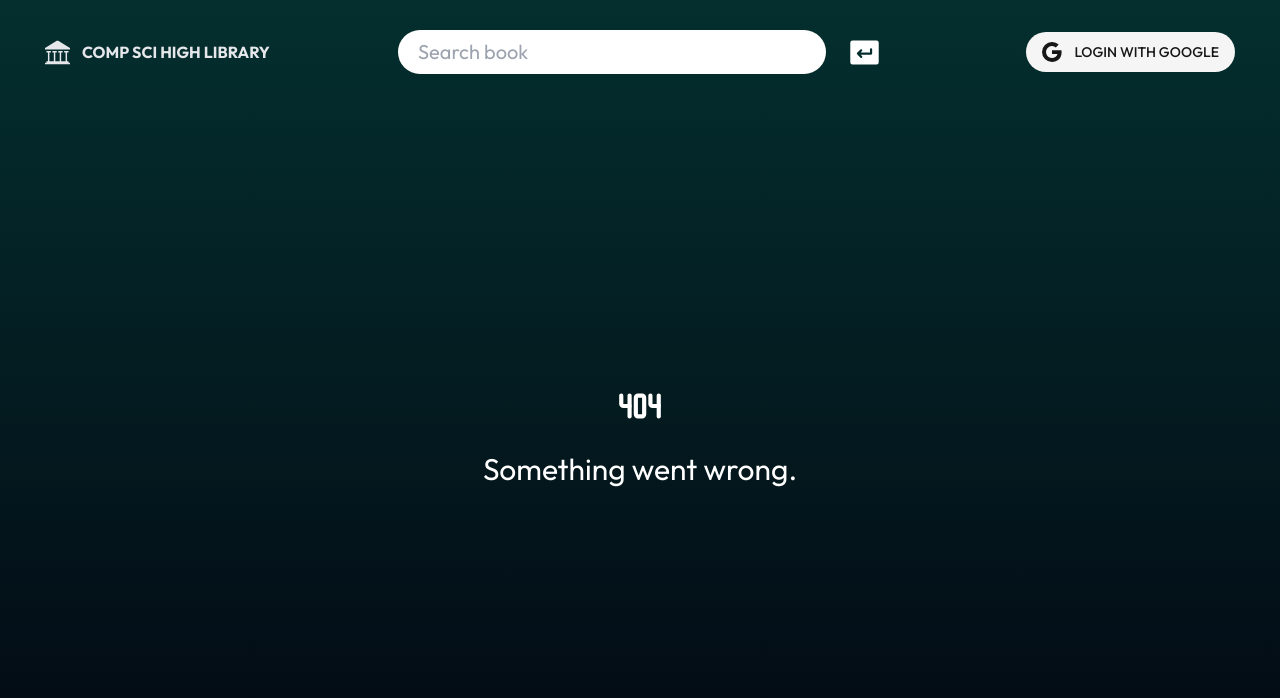
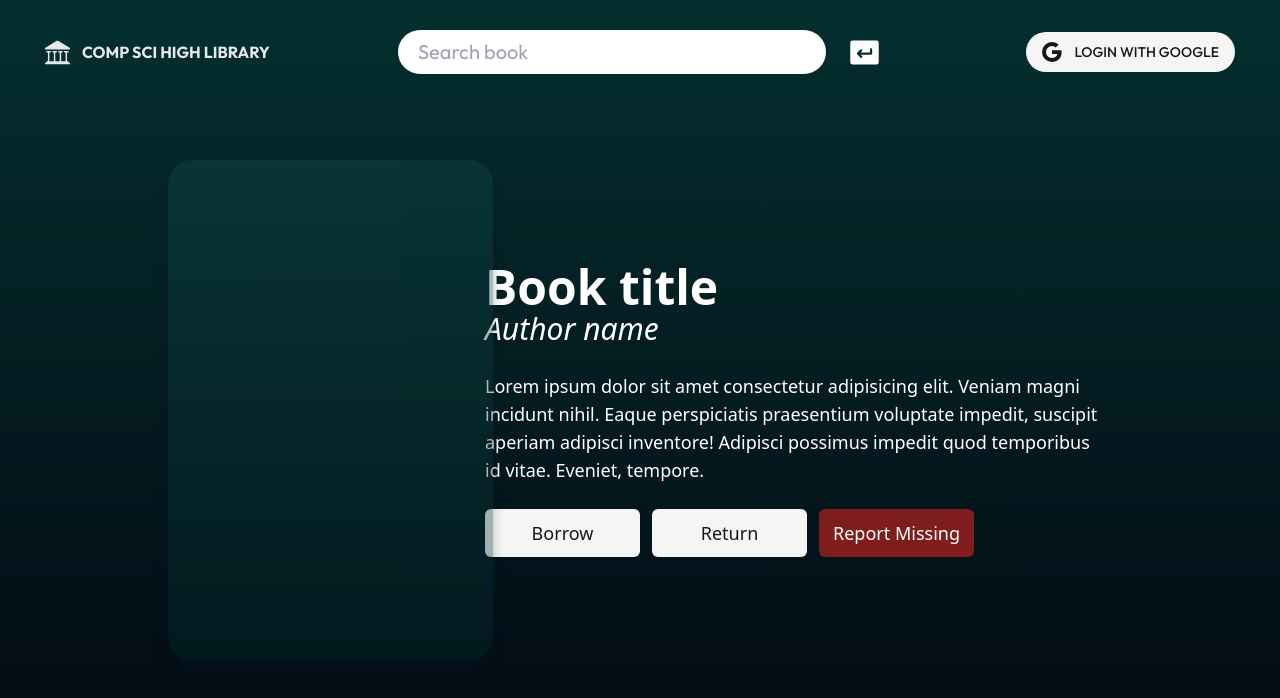
Before and after one commit to Kyptdin/Comp-Sci-High-Library-Management-IP, a React (Vite) app in the folder app/: page /inspect/1 in a window 1280 px wide. Shown: the top 698 px of the page. Built offline with nearby package versions, Linux system fonts and the light colour scheme.

Commit message:
Inspect page

```diff
--- a/app/src/components/AuthUi/UserProfile.tsx
+++ b/app/src/components/AuthUi/UserProfile.tsx
@@ -5,12 +5,12 @@ import {
   DropdownMenuItem,
 } from "@/components/ui/dropdown-menu";
 
-import { Button } from "@/components/ui/button";
-
+import { Skeleton } from "@/components/ui/skeleton";
 import { IoLogOut } from "react-icons/io5";
 import { BiSolidBookAdd } from "react-icons/bi";
-import { Skeleton } from "@/components/ui/skeleton";
+
 import { logoutUser } from "@/services/auth";
+import { useNavigate } from "react-router-dom";
 import { cn } from "@/lib/utils";
 
 interface Props {
@@ -19,15 +19,19 @@ interface Props {
 }
 
 export const UserProfile = ({ profileImageUrl, resetUserState }: Props) => {
+  const navigate = useNavigate();
+
   if (!profileImageUrl) {
-    return <Skeleton className="w-[60px] h-[60px] rounded-2xl"/>;
+    return (<Skeleton
+      className="w-[50px] h-[50px] rounded-2xl"
+    />);
   }
 
   return (
     <DropdownMenu>
       <DropdownMenuTrigger asChild>
         <div className={cn(
-          "mt-3 w-[60px] h-[60px] p-0",
+          "w-[50px] h-[50px] p-0",
           "rounded-2xl border-[3px] border-gray-600",
           "hover:cursor-pointer"
         )}>
@@ -45,6 +49,7 @@ export const UserProfile = ({ profileImageUrl, resetUserState }: Props) => {
           onClick={() => {
             logoutUser();
             resetUserState();
+            navigate(`/#`);
           }}
         >
           <IoLogOut size={32} />
--- a/app/src/components/BookDisplay.tsx
+++ b/app/src/components/BookDisplay.tsx
@@ -10,7 +10,6 @@ import { cn } from "@/lib/utils";
 
 import { Warning } from "./Warning";
 
-import { FaExpandArrowsAlt } from "react-icons/fa";
 import { MdOutlineMoreHoriz } from "react-icons/md";
 import { FaBug } from "react-icons/fa";
 
@@ -18,14 +17,14 @@ type bookData = {
     children: string,
     author?: string,
     image?: string,
-    isAvaliable?: boolean
+    isAvaliable?: boolean,
 };
 
 export const BookDisplay = ({
     children,
     image,
     isAvaliable = true,
-    author
+    author,
 } : bookData) => {
 
     return <div className={cn(
@@ -44,7 +43,14 @@ export const BookDisplay = ({
 
             {!isAvaliable ?
             <Warning>NOT AVAILABLE</Warning> :
-            <Button className="w-full font-bold shadow-md text-md" variant="outline" size="lg">BORROW</Button>}
+            <Button
+                className="w-full font-bold shadow-md text-md"
+                variant="outline"
+                onClick={() => {
+
+                }}
+                size="lg"
+            >BORROW</Button>}
 
             <div className="flex justify-end items-center">
                 <DropdownMenu>
@@ -59,11 +65,6 @@ export const BookDisplay = ({
                             <FaBug size={20}/>
                             <p className="font-bold font-lg ml-1">Report</p>
                         </DropdownMenuItem>
-
-                        <DropdownMenuItem>
-                            <FaExpandArrowsAlt size={20}/>
-                            <p className="font-bold font-lg ml-1">Learn more</p>
-                        </DropdownMenuItem>
                     </DropdownMenuContent>
                 </DropdownMenu>
             </div>
--- /dev/null
+++ b/app/src/components/BookDisplaySkeleton.tsx
@@ -0,0 +1,13 @@
+import { cn } from "@/lib/utils";
+
+import { Skeleton } from "@/components/ui/skeleton";
+
+export const BookDisplaySkeleton = () => {
+    return <div className="p-5">
+        <Skeleton className={cn(
+            "bg-gradient-to-t from-teal-950 to-teal-900 opacity-20",
+            "w-[325px] h-[500px] m-4 relative",
+            "rounded-3xl relative shadow-lg shadow-gray-900",
+        )}/>
+    </div>
+}
--- a/app/src/components/Loading.tsx
+++ /dev/null
@@ -1,8 +0,0 @@
-import { FaTruckLoading } from "react-icons/fa";
-
-export const Loading = () => {
-    return <div className="w-full h-[75vh] flex justify-center items-center">
-        <FaTruckLoading size={50} color="white" className="mr-5"/>
-        <p className="text-3xl text-white font-outfit">Content is loading.</p>
-    </div>
-}
--- a/app/src/hooks/useLoadedBooks.ts
+++ /dev/null
@@ -1,2 +0,0 @@
-
-import { create } from "zustand"
--- a/app/src/index.css
+++ b/app/src/index.css
@@ -74,3 +74,9 @@
       @apply bg-background text-foreground;
     }
   }
+
+  @layer components {
+    .full-center {
+      @apply flex justify-center items-center;
+    }
+  }
--- a/app/src/main.tsx
+++ b/app/src/main.tsx
@@ -5,6 +5,7 @@ import { createBrowserRouter, RouterProvider } from "react-router-dom";
 import { HomePage } from "./pages/HomePage.tsx";
 import { SearchPage } from "./pages/SearchPage.tsx";
 import { ErrorPage } from "./pages/ErrorPage.tsx";
+import { InspectPage } from "./pages/InspectPage.tsx";
 import React from "react";
 
 const router = createBrowserRouter([
@@ -18,6 +19,11 @@ const router = createBrowserRouter([
     element: <SearchPage />,
     errorElement: <ErrorPage/>,
   },
+  {
+    path: "inspect/:bookInspectIsbn",
+    element: <InspectPage />,
+    errorElement: <ErrorPage/>,
+  }
 ]);
 
 ReactDOM.createRoot(document.getElementById("root")!).render(
--- /dev/null
+++ b/app/src/pages/InspectPage.tsx
@@ -0,0 +1,52 @@
+import { Navbar } from "@/components/Navbar";
+import { Button } from "@/components/ui/button";
+import { BookDisplaySkeleton } from "@/components/BookDisplaySkeleton";
+
+// import { useParams } from "react-router-dom";
+// @ts-ignore comment
+import { fetcher } from "@/hooks/fetcher";
+import { cn } from "@/lib/utils";
+// import useSWR from "swr";
+
+export const InspectPage = () => {
+//   const { bookInspectIsbn } = useParams();
+
+  return (<div className="min-h-screen bg-gradient-to-t from-gray-950 to-teal-950">
+     <Navbar/>
+
+     <div className="full-center p-5">
+        <div className="w-1/4 full-center flex-col">
+            <BookDisplaySkeleton/>
+        </div>
+
+        <div className="text-white w-1/2">
+            <h1 className="font-bold text-5xl">Book title</h1>
+            <h3 className="italic text-3xl">Author name</h3>
+
+            <p className="text-lg my-[25px]">
+                Lorem ipsum dolor sit amet consectetur adipisicing elit.
+                Veniam magni incidunt nihil.
+                Eaque perspiciatis praesentium voluptate impedit, suscipit aperiam adipisci inventore!
+                Adipisci possimus impedit quod temporibus id vitae. Eveniet, tempore.
+            </p>
+
+            <div className="flex items-center justify-left">
+                <Button variant="secondary" className="text-lg w-1/4 mr-3 py-6">
+                    Borrow
+                </Button>
+                <Button variant="secondary"  className="text-lg w-1/4 mr-3 py-6">
+                    Return
+                </Button>
+                <Button
+                    className={cn(
+                        "text-white text-lg",
+                        "py-6 mr-3 w-1/4",
+                        "bg-red-900 hover:text-black"
+                    )}
+                    variant="secondary"
+                >Report Missing</Button>
+            </div>
+        </div>
+     </div>
+</div>);
+};
--- a/app/src/pages/SearchPage.tsx
+++ b/app/src/pages/SearchPage.tsx
@@ -1,9 +1,10 @@
 import { BookDisplay } from "@/components/BookDisplay";
-import { Loading } from "@/components/Loading";
 import { Navbar } from "@/components/Navbar";
 import { Error } from "@/components/Error";
+import { BookDisplaySkeleton } from "@/components/BookDisplaySkeleton";
 
 import { useParams } from "react-router-dom";
+// @ts-ignore comment
 import { fetcher } from "@/hooks/fetcher";
 import useSWR from "swr";
 
@@ -13,8 +14,7 @@ export const SearchPage = () => {
   const { searchQuery } = useParams();
 
   const filteredSearchParams = searchQuery
-    ?.split(" ")
-    .join("+")
+    ?.split(" ").join("+")
     .toLocaleLowerCase();
 
   const fetchingUrl = openLibraryUrl + filteredSearchParams;
@@ -28,7 +28,7 @@ export const SearchPage = () => {
       </p>
 
       {error ? <Error/> : <></>}
-      {isLoading ? <Loading/> : <></>}
+      {isLoading ? <BookDisplaySkeleton/> : <></>}
 
       <div className="grid grid-cols-5 gap-1 p-5">
         {data ? data.docs.map((bookData : any, key: number) => {
```
